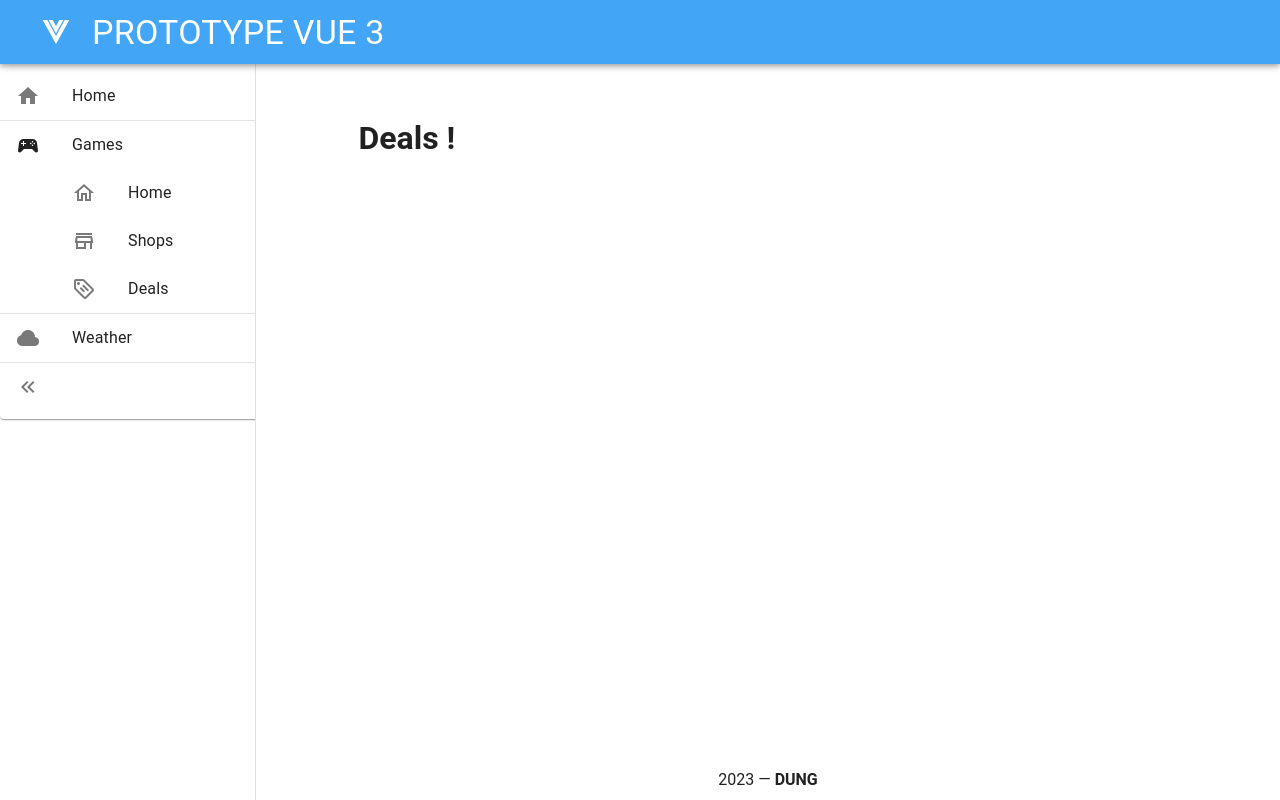
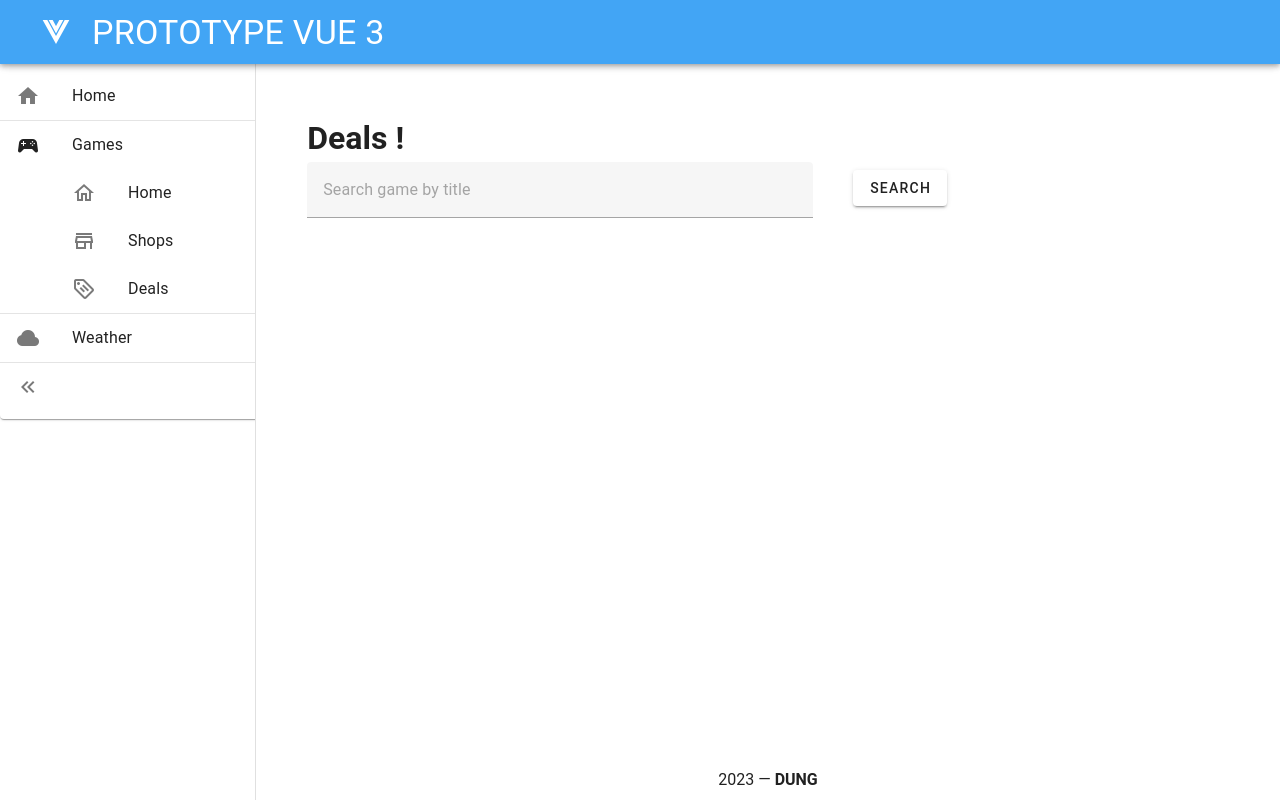
Before and after one commit to ThibaultNG/proto-vue, a Vue app: page /games/deals in a window 1280 px wide. Built offline with nearby package versions, Linux system fonts and the light colour scheme.

Commit message:
Deals page : Search game by title

```diff
--- a/src/App.vue
+++ b/src/App.vue
@@ -27,8 +27,8 @@ import MainNavBar from "./component/MainNavBar.vue";
 
 <style scoped>
 .main-container {
-	padding-left: 10%;
-	padding-right: 10%;
+	padding-left: 5%;
+	padding-right: 5%;
 	padding-top: 50px;
 	padding-bottom: 100px;
 	box-sizing: border-box;
--- /dev/null
+++ b/src/modules/games/models/game.ts
@@ -0,0 +1,8 @@
+export default interface GameBrief {
+	gameID: number;
+	steamAppID: number;
+	cheapest: number;
+	cheapestDealID: string;
+	external: string;
+	thumb: string;
+}
--- a/src/modules/games/service/gameService.ts
+++ b/src/modules/games/service/gameService.ts
@@ -1,5 +1,6 @@
 import axios from "axios";
 import type Shop from "../models/shop";
+import type GameBrief from "../models/game";
 
 export async function getShops(): Promise<Shop[]> {
 	return await axios
@@ -7,3 +8,17 @@ export async function getShops(): Promise<Shop[]> {
 		.then((res) => res.data)
 		.catch((err) => console.log(err));
 }
+
+const GAME_LIST_LIMIT = 20;
+
+export async function getGamesByTitle(title: string): Promise<GameBrief[]> {
+	return await axios
+		.get("https://www.cheapshark.com/api/1.0/games", {
+			params: {
+				title: title,
+				limit: GAME_LIST_LIMIT
+			}
+		})
+		.then((res) => res.data)
+		.catch((err) => console.log(err));
+}
--- a/src/modules/games/views/GameDeals.vue
+++ b/src/modules/games/views/GameDeals.vue
@@ -1,9 +1,62 @@
 <template>
 	<h1>Deals !</h1>
+	<v-sheet width="50vw">
+		<v-form @submit.prevent @submit="search" class="d-flex" row>
+			<v-text-field
+				v-model="searchedGame"
+				:rules="searchRules"
+				placeholder="Search game by title"
+			></v-text-field>
+			<v-btn type="submit" class="mt-2 ml-10">Search</v-btn>
+		</v-form>
+	</v-sheet>
+	<v-container>
+		<v-row class="v-row-wrap align-center">
+			<v-col
+				v-for="game in gameList"
+				:key="game.gameID"
+				cols="12"
+				sm="6"
+				md="4"
+				lg="3"
+				class="d- align-center"
+			>
+				<v-card>
+					<div class="text-center">
+						<h3 class="headline pink--text text--accent-2">{{ game.external }}</h3>
+						<div></div>
+					</div>
+					<v-spacer>
+						<v-img :src="game.thumb"></v-img>
+					</v-spacer>
+					<v-card-subtitle>{{ "Price " + game.cheapest + "$" }}</v-card-subtitle>
+				</v-card>
+			</v-col>
+		</v-row>
+	</v-container>
 </template>
 
 <script setup lang="ts">
-import SelectGameShop from "../component/SelectGameShop.vue";
+import type { Ref } from "vue";
+import { ref } from "vue";
+import type GameBrief from "../models/game";
+import { getGamesByTitle } from "../service/gameService";
+
+const searchedGame = ref("");
+
+const searchRules = [
+	(input: string) => {
+		if (input) return true;
+
+		return "You must enter the title of the game you're looking for.";
+	}
+];
+
+const gameList: Ref<GameBrief[]> = ref([]);
+
+function search() {
+	getGamesByTitle(searchedGame.value).then((g) => (gameList.value = g));
+}
 </script>
 
 <style></style>
```
